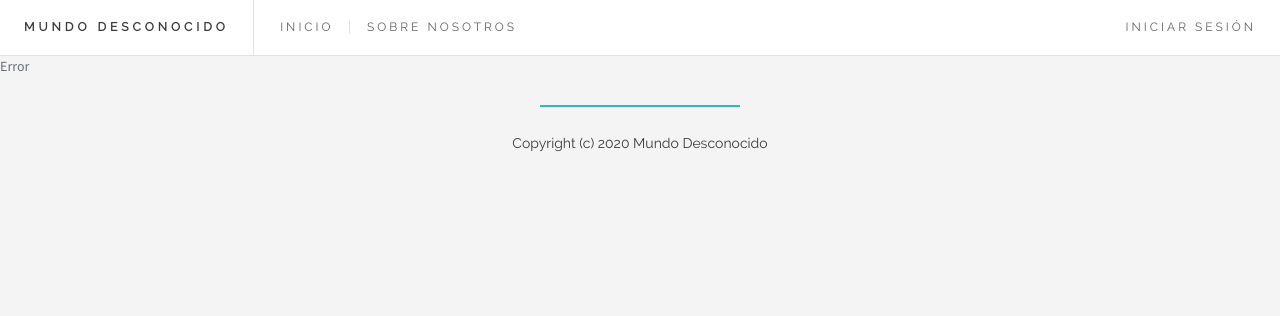
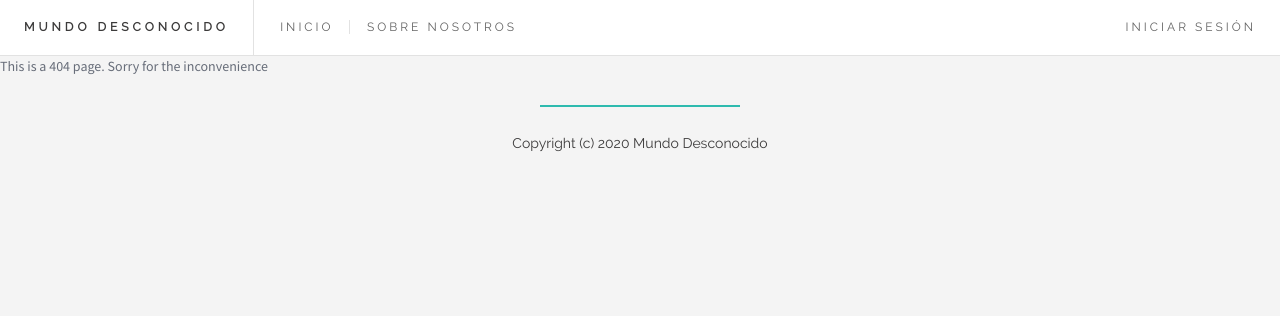
Before and after one commit to silviazpi1/proyectoIS2, a Django app: template src/templates/404.html in a window 1280 px wide. Shown: the top 316 px of the page. Run offline with Django 3.2, Linux system fonts and the light colour scheme; the template is opened without the code that fills it, so the values that code supplies are empty.

Commit message:
Bugfix de la fecha

```diff
--- a/src/blog/models.py
+++ b/src/blog/models.py
@@ -1,4 +1,4 @@
-from django.db import models
+from djongo import models
 
 class Post(models.Model):
     nombre = models.CharField(max_length=100)
@@ -6,7 +6,7 @@ class Post(models.Model):
     descripcion = models.CharField(max_length=10000, verbose_name='descripción')
     foto = models.ImageField(upload_to='posts', default='')
     slug = models.SlugField(unique=True)
-    time = models.TimeField(auto_now=True)
+    time = models.DateField(auto_now=True)
 
     def __str__(self):
         return self.nombre
--- a/src/templates/404.html
+++ b/src/templates/404.html
@@ -1,7 +1 @@
-{% extends "base.html" %} {% block head_title %}Mundo Desconocido{% endblock %}
-
-{% block extra_body %}
-
-Error
-
-{% endblock extra_body %}
+{% extends "base.html" %} {% block head_title %}Mundo Desconocido{% endblock %} {% block extra_body %} This is a 404 page. Sorry for the inconvenience {% endblock extra_body %}
--- a/src/templates/index.html
+++ b/src/templates/index.html
@@ -33,14 +33,13 @@
         <hr class="hrHorizontal">
         <section>
             <h2>Recomendaciones</h2>
-            {% for post in posts %} {% if forloop.counter
-            <=2 %} <article class="artRecomendation">
+            {% for post in posts %} {% if forloop.counter <= 2 %} <article class="artRecomendation">
                 <a href="{{ post.get_absolute_url }}" class="imgRecomended">
                     <img src="/static/assets/images/enhanced-7530-1432661400-12.jpg">
                 </a>
                 <header>
                     <h3><a href="#">{{ post.nombre }}</a></h3>
-                    <time class="tmePublished" datetime="{{ post.time }}">{{ post.time }}</time>
+                    <time class="tmePublished" datetime="{{ post.time }}"> {{ post.time }}</time>
                     <a href="#" class="imgAuthor">
                         <img src="/static/assets/images/photo.jpg">
                     </a>
```
Also changed, not shown: posts/2aba0fe91c30b5360445f6145cee8034--funny-spanish-memes-spanish-humor.jpg (added), posts/images_2.jpg (added), posts/images_6.jpg (added), src/blog/migrations/0007_auto_20201227_2229.py (added).
